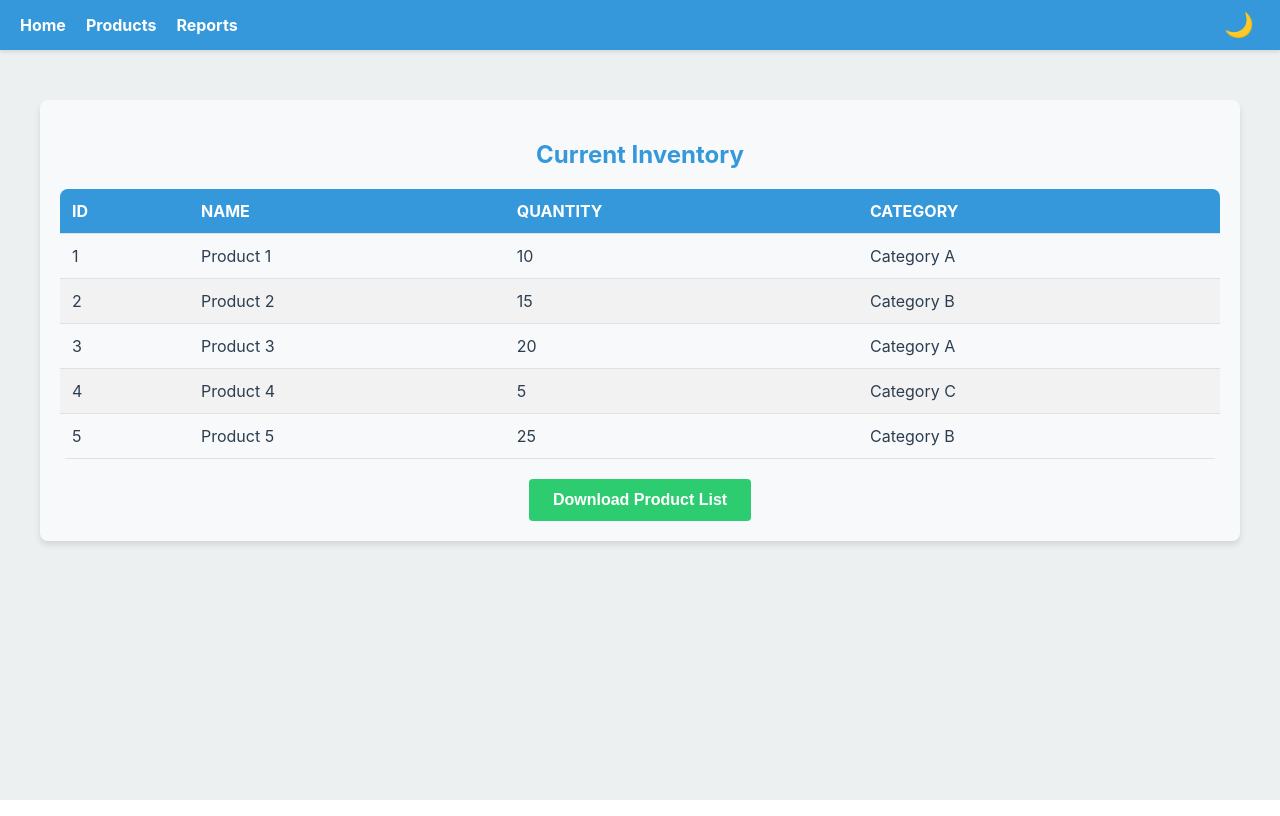
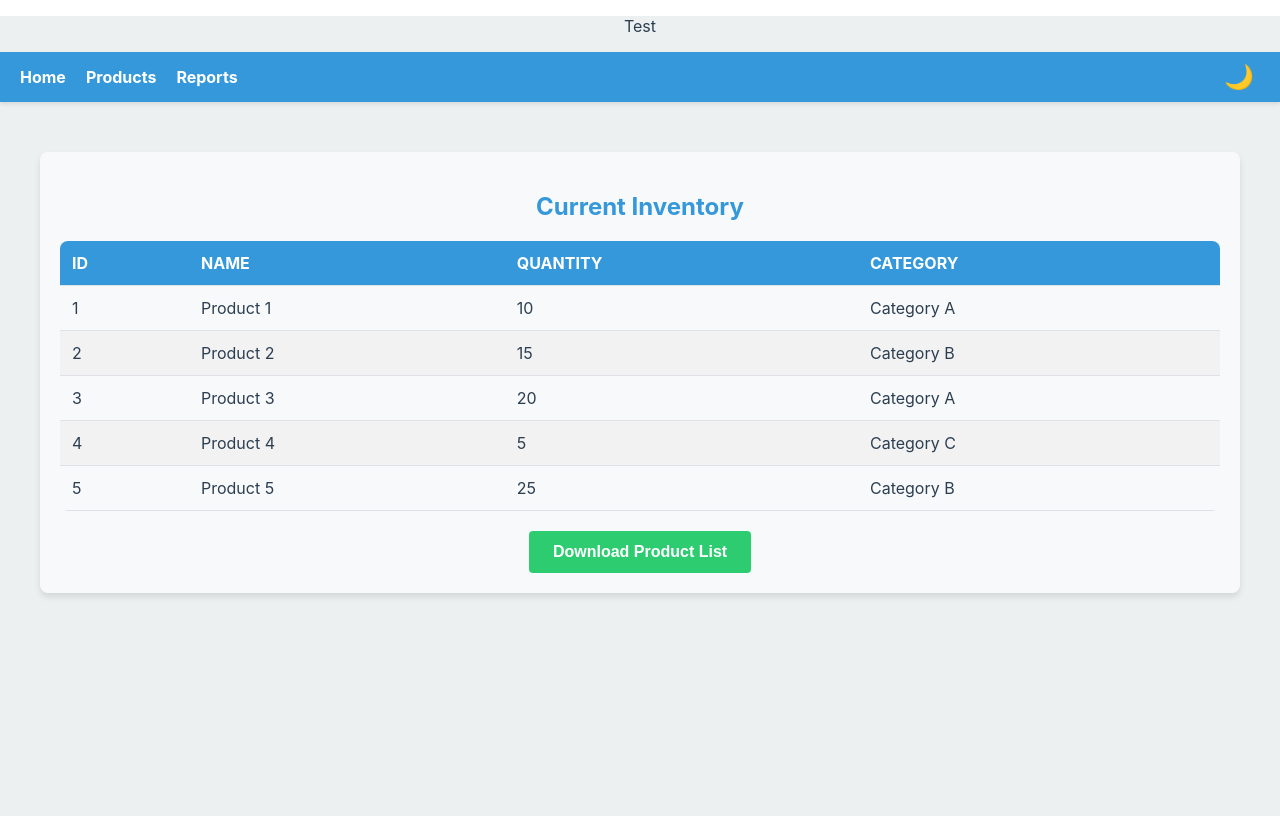
Before and after one commit to RazSherf/Stocker---App, a React (Create React App) app in the folder frontend/: page / in a window 1280 px wide. Built offline with nearby package versions, Linux system fonts and the light colour scheme.

Commit message:
main trigger testing

```diff
--- a/frontend/src/App.js
+++ b/frontend/src/App.js
@@ -14,6 +14,9 @@ function App() {
   return (
     <ThemeProvider value={{ darkMode, toggleDarkMode }}>
       <div className={`App ${darkMode ? 'dark-mode' : ''}`}>
+        <div>
+          <p>Test</p>
+        </div>
         <Navbar />
         <main>
           <ProductList />
```
